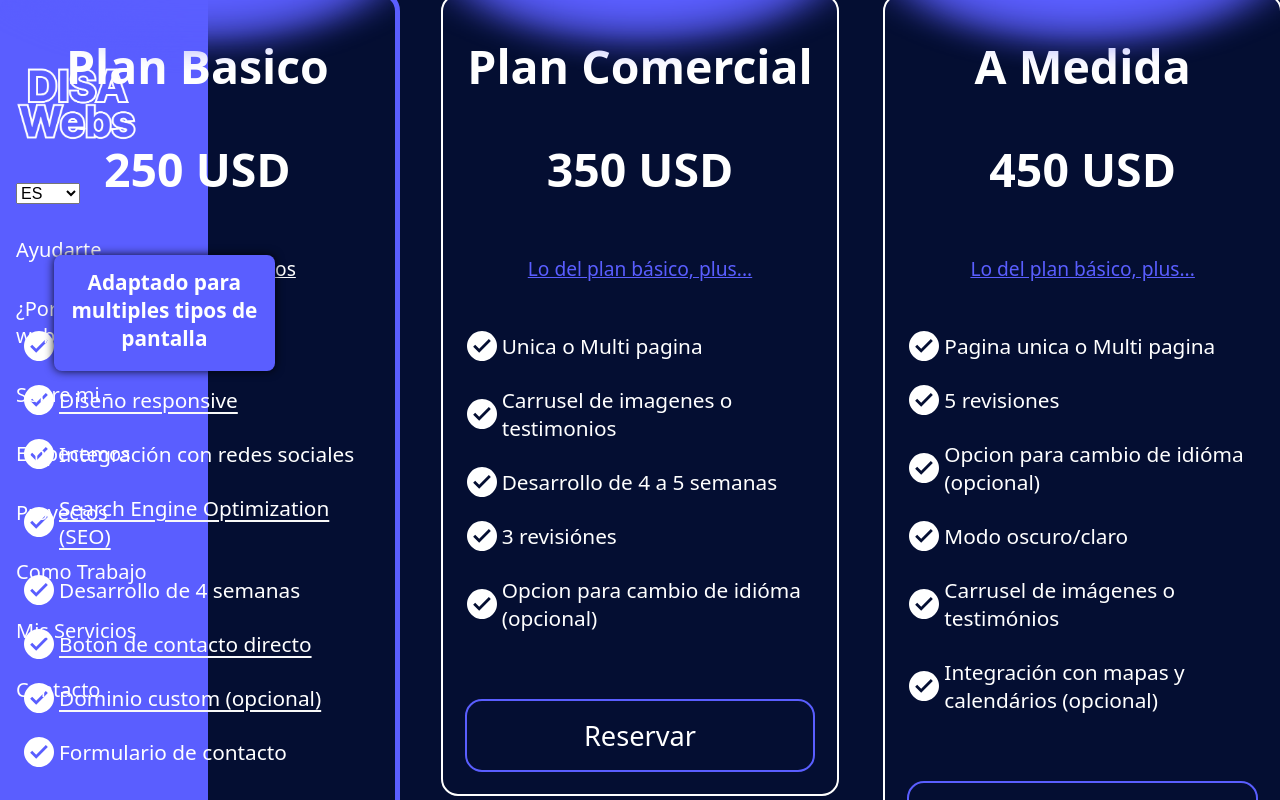
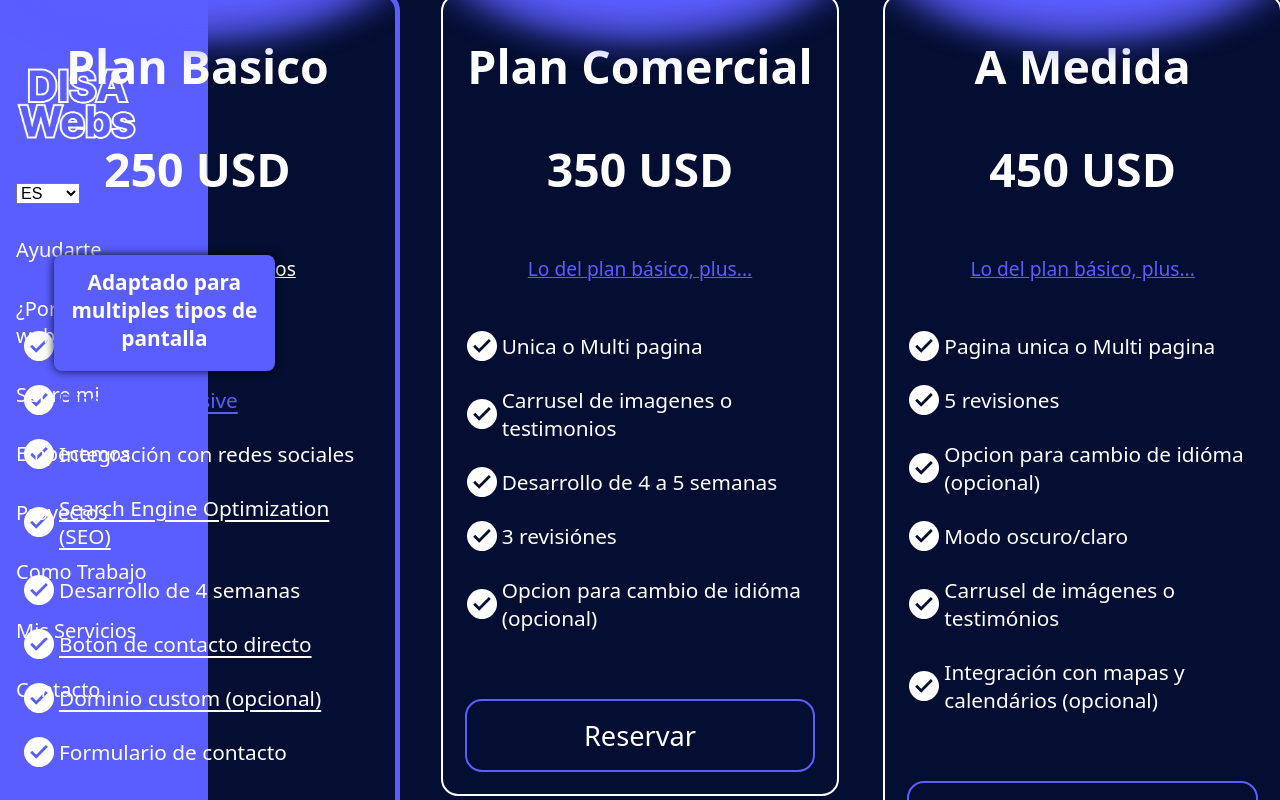
Before and after one commit to lautaroDSwebdev/DISAWebs, a Next.js app: page / in a window 1280 px wide. In both pictures the pointer is over the element "Diseño responsive". Shown: the part 5540-6340 px from the top of the page. Built offline with nearby package versions, Linux system fonts and the light colour scheme.

Commit message:
fix: texts decoration with color hover on services

```diff
--- a/src/app/_components/comp2.css
+++ b/src/app/_components/comp2.css
@@ -145,7 +145,10 @@
   color: #fff;
   text-decoration: underline;
   text-underline-offset: 4px;
-  text-decoration-color: #f9f9f9;
+  &:hover{
+    color: var(--color-blue);
+
+  }
 }
 
 .tooltip {
```
